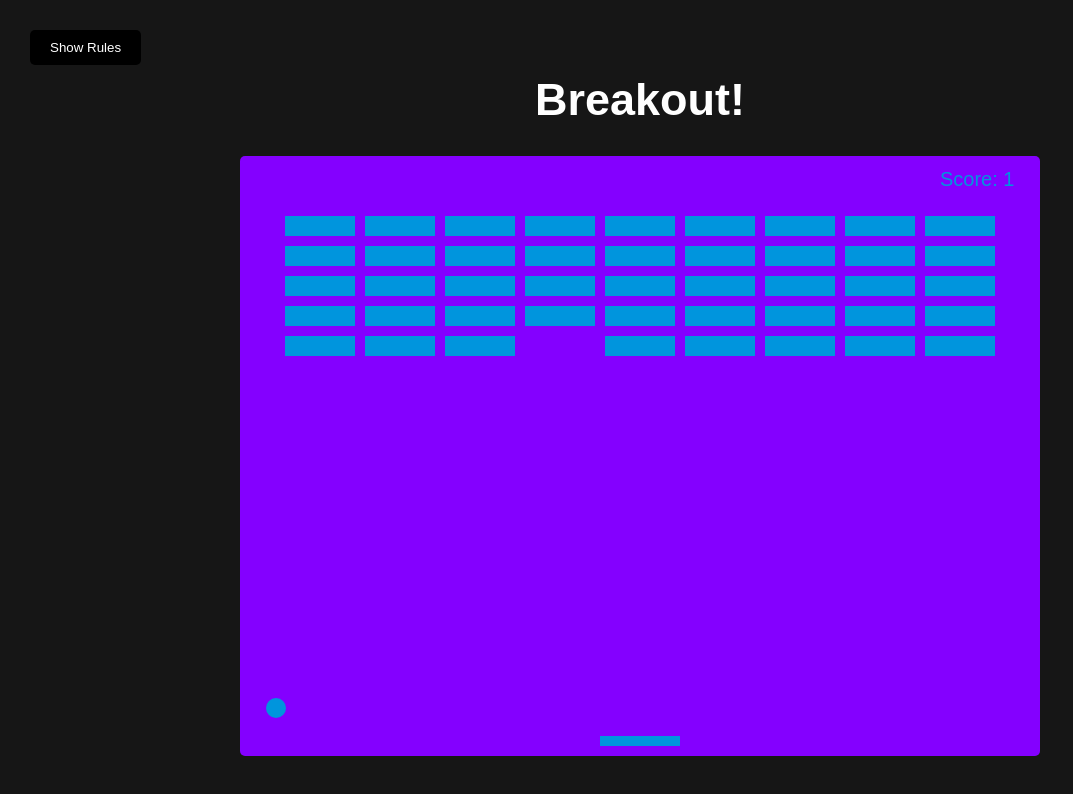
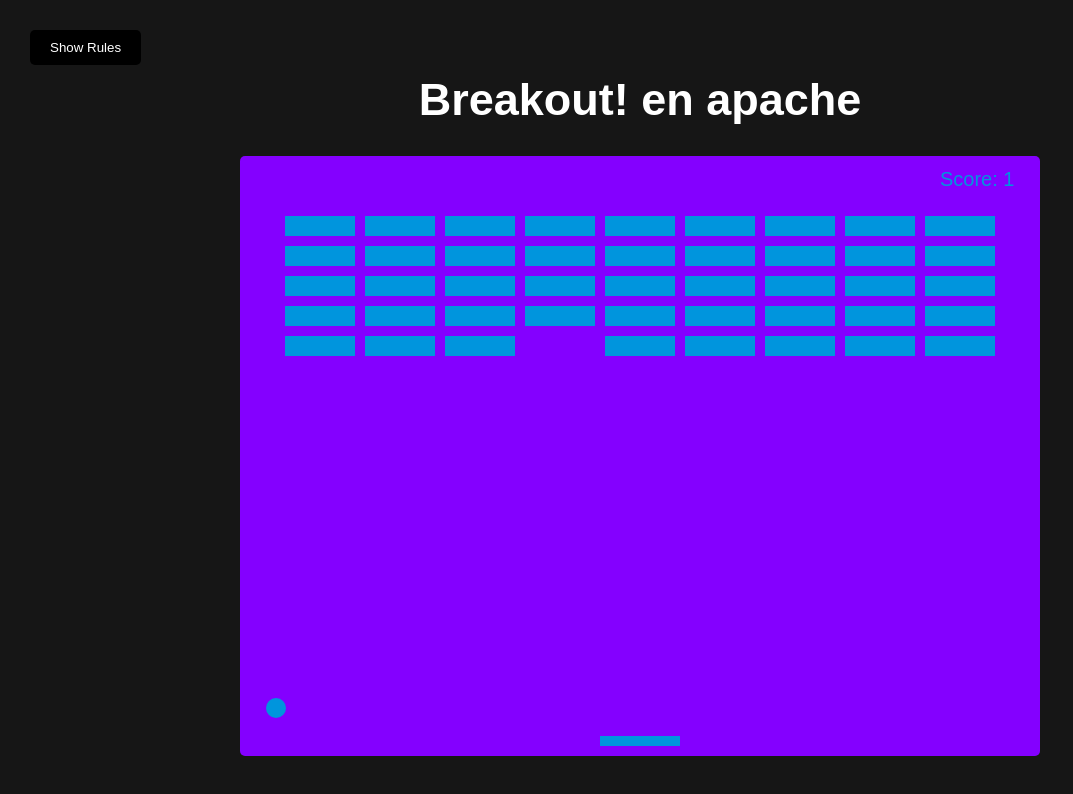
Before and after one commit to PauRodri0422/gameProyect, a website built with webpack: page src/index.html in a window 1280 px wide. Shown: the whole page, without its empty margins (0-1073 px from the left). Built offline with nearby package versions, Linux system fonts and the light colour scheme; files whose address does not match are found by name.

```diff
--- a/src/index.html
+++ b/src/index.html
@@ -8,7 +8,7 @@
     <title>Breakout!</title>
   </head>
   <body>
-    <h1>Breakout!</h1>
+    <h1>Breakout! en apache</h1>
     <button id="rules-btn" class="btn rules-btn">Show Rules</button>
     <div id="rules" class="rules">
       <h2>How To Play:</h2>
```
